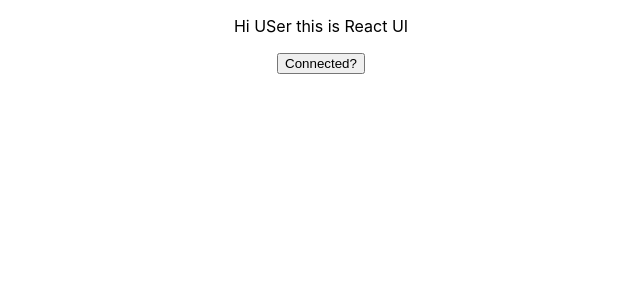
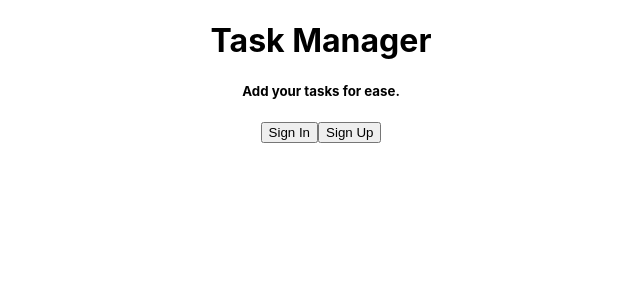
Before and after one commit to krish5512/taskManager, a React (Create React App) app in the folder tm_frontend/: page / in a window 1280 px wide. Shown: the top 300 px of the page, without its empty margins (319-959 px from the left). Built offline with nearby package versions, Linux system fonts and the light colour scheme.

Commit message:
basic UI Text designed

```diff
--- a/tm_frontend/src/App.js
+++ b/tm_frontend/src/App.js
@@ -1,13 +1,51 @@
 import './App.css';
+import {
+  useState
+} from 'react';
+
 
 function App() {
+
+  const [signInDiv, setSignInDiv] = useState(false);
+  const [signUpDiv, setSignUpDiv] = useState(false);
+
+  const handleSign = e => {
+    if (e === 'in') {
+      setSignInDiv(true);
+      setSignUpDiv(false);
+    } else {
+      setSignInDiv(false);
+      setSignUpDiv(true);
+    }
+  }
   return (
     <div className="App">
-    <p>Hi USer this is React UI</p>
-      <form action="../../post" method="post"
-      className="form">
-  <button type="submit">Connected?</button>
-</form>
+    <h1>Task Manager</h1>
+    <h5>Add your tasks for ease.</h5>
+  <button onClick={() =>
+    handleSign('in')}>Sign In</button>
+  <button onClick={() =>
+    handleSign('up')}>Sign Up</button>
+    {
+      signInDiv &&
+      <div>
+      <div>Sign In</div>
+      <p>Email ID : </p>
+      <p>Password : </p>
+      <button>Log In</button>
+      </div>
+    }
+    {
+      signUpDiv &&
+      <div>
+      <div>Sign Up</div>
+      <p>Name : </p>
+      <p>Email ID :</p>
+      <p>Password : </p>
+      <p>Age : </p>
+      <button>Create my account</button>
+      </div>
+    }
     </div>
   );
 }
```
